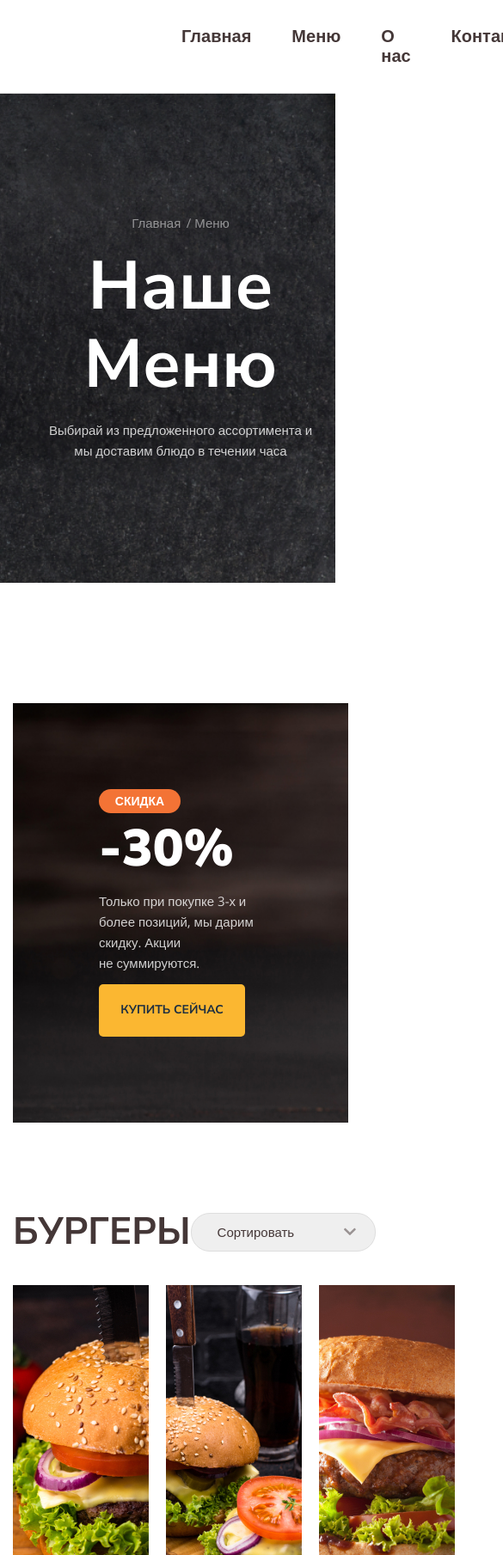
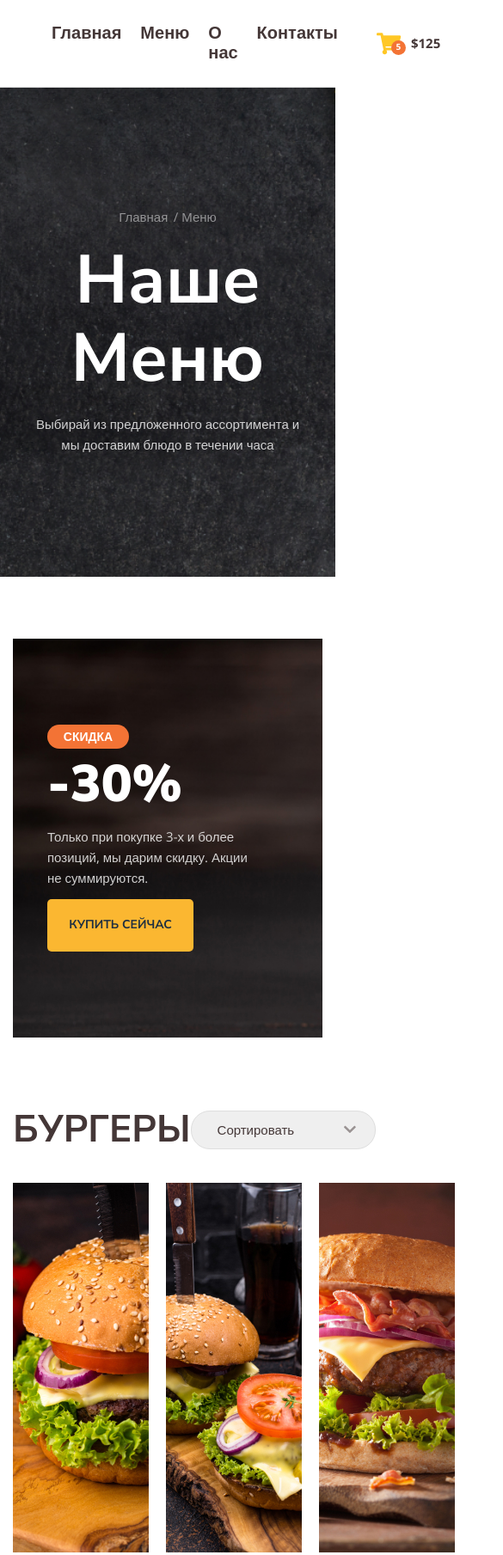
Before and after one commit to AlexCortez76/FrontendBlok-Module01-Burger, a plain HTML site: page index.html in a window 390 px wide. Shown: the top 1809 px of the page at 86% size, 585 px wide, since content can reach past the window. Drawn offline with nearby package versions, Linux system fonts and the light colour scheme.

Commit message:
Add files

```diff
--- a/styles/main.css
+++ b/styles/main.css
@@ -26,6 +26,7 @@ a {
     margin: 0 auto;
     padding-left: 15px;
     padding-right: 15px;
+    box-sizing: border-box;
 }
 
 /* Header */
@@ -37,7 +38,7 @@ a {
 .header-wrapper {
     display: flex;
     align-items: center;
-    gap: 196px;
+    gap: 56px;
     padding-top: 26px;
     padding-bottom: 26px;
 }
@@ -55,6 +56,7 @@ a {
     flex-grow: 1;
     display: flex;
     gap: 47px;
+    margin-left: min(10vw, 140px);
 }
 
 .nav-link {
@@ -580,3 +582,37 @@ a {
 .contact-tel:hover {
     color: var(--accent-light);
 }
+
+/* Media */
+
+@media (max-width: 1080px) {
+    .header-wrapper {
+        gap: 40px;
+    }
+    .nav {
+        margin-left: 0;
+        gap: min (3vw, 30px);
+    }
+}
+
+@media (max-width: 768px) {
+    .logo {
+        width: 150px;
+        height: 47.81px;
+    }
+    .header-wrapper {
+        gap: 45px;
+    }
+    .nav {
+        gap: 22px;
+    }
+    .banner {
+        margin-top: 72px;
+    }
+    .banner-wrapper {
+        padding: 100px 40px;
+    }
+    .menu-header {
+        margin-top: 80px;
+    }
+}
```
